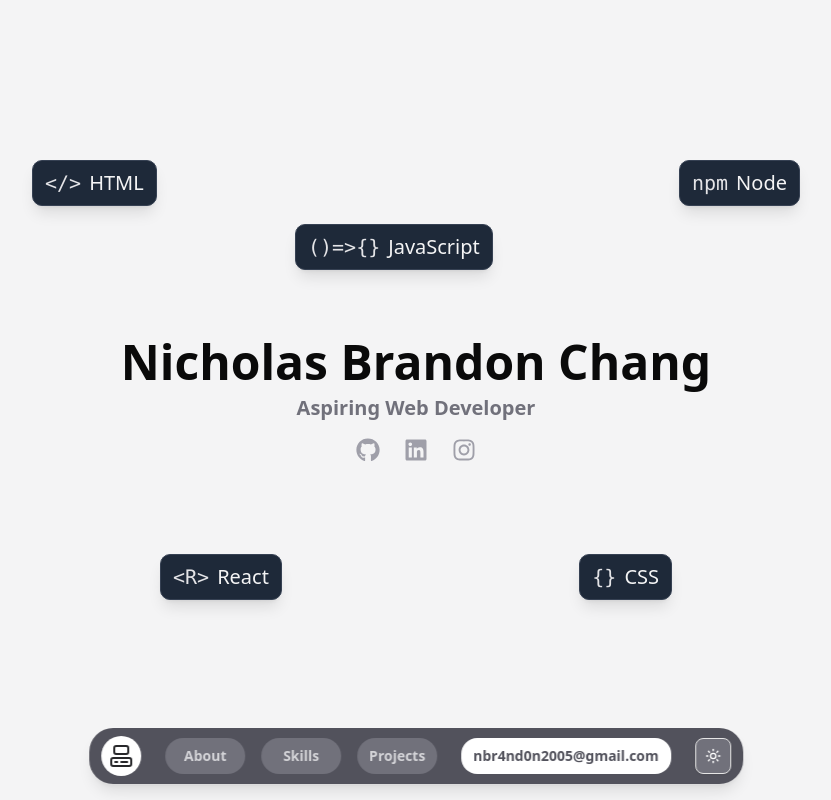
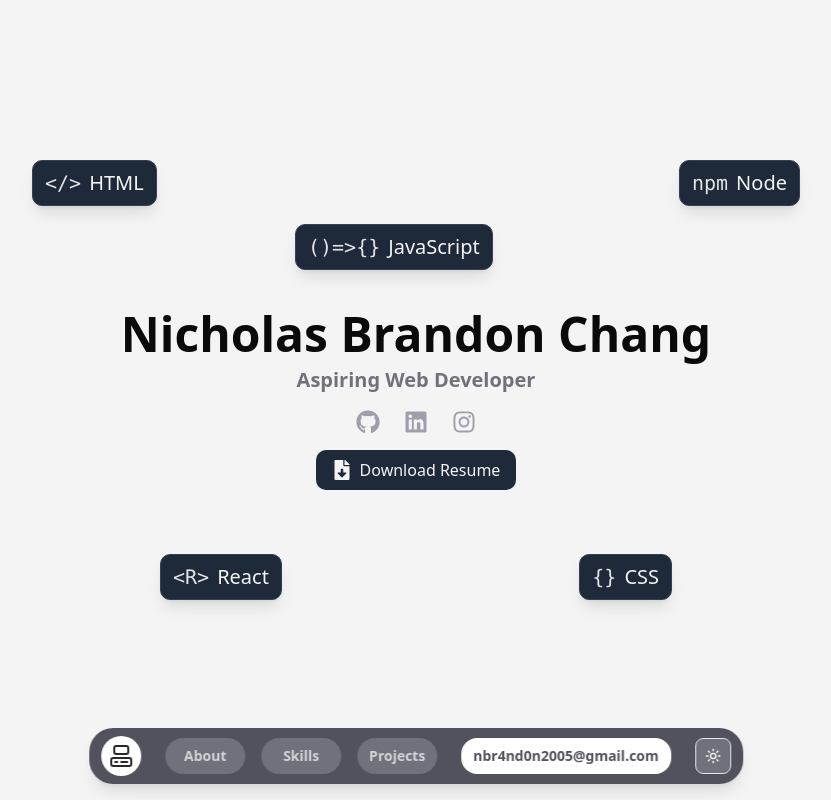
Before and after one commit to Brrendenn/PortofolioWeb, a React (Vite) app: page / in a window 1280 px wide. Shown: the top 800 px of the page, without its empty margins (224-1055 px from the left). Built offline with nearby package versions, Linux system fonts and the light colour scheme.

Commit message:
Added a downloadable resume button

```diff
--- a/src/components/sections/HeroSection.tsx
+++ b/src/components/sections/HeroSection.tsx
@@ -1,7 +1,12 @@
 import { motion } from "framer-motion";
 import { useInView } from "react-intersection-observer";
 import { useState, useEffect } from "react";
-import { FaGithub, FaInstagram, FaLinkedin } from "react-icons/fa";
+import {
+  FaGithub,
+  FaInstagram,
+  FaLinkedin,
+  FaFileDownload,
+} from "react-icons/fa";
 
 type SyntaxIconProps = {
   icon: string;
@@ -64,31 +69,31 @@ const HeroSection = () => {
     {
       icon: "</>",
       text: "HTML",
-      className: 'flex top-[15%] left-[10%] md:top-[20%] md:left-[20%]',
+      className: "flex top-[15%] left-[10%] md:top-[20%] md:left-[20%]",
       delay: 0.1,
     },
     {
       icon: "{}",
       text: "CSS",
-      className: 'hidden md:flex bottom-[25%] right-[30%]',
+      className: "hidden md:flex bottom-[25%] right-[30%]",
       delay: 0.2,
     },
     {
       icon: "()=>{}",
       text: "JavaScript",
-      className: 'flex top-[30%] right-[10%] md:top-[28%] md:right-[44%]',
+      className: "flex top-[30%] right-[10%] md:top-[28%] md:right-[44%]",
       delay: 0.3,
     },
     {
       icon: "<R>",
       text: "React",
-      className: 'flex bottom-[20%] left-[5%] md:bottom-[25%] md:left-[30%] ',
+      className: "flex bottom-[20%] left-[5%] md:bottom-[25%] md:left-[30%] ",
       delay: 0.4,
     },
     {
       icon: "npm",
       text: "Node",
-      className: 'hidden md:flex top-[20%] right-[20%] ',
+      className: "hidden md:flex top-[20%] right-[20%] ",
       delay: 0.5,
     },
   ];
@@ -118,7 +123,9 @@ const HeroSection = () => {
           ))}
         </div>
         <motion.div variants={itemVariants}>
-          <h1 className="font-bold text-2xl md:text-5xl mb-2 dark:text-white">Nicholas Brandon Chang</h1>
+          <h1 className="font-bold text-2xl md:text-5xl mb-2 dark:text-white">
+            Nicholas Brandon Chang
+          </h1>
         </motion.div>
 
         <motion.p
@@ -129,8 +136,9 @@ const HeroSection = () => {
         </motion.p>
         <motion.div
           variants={itemVariants}
-          className="flex items-center gap-x-6 mt-4"
+          className="flex flex-col items-center gap-4 mt-4"
         >
+          <div className="flex items-center gap-x-6">
             <a
               href="https://github.com/Brrendenn"
               target="_blank"
@@ -158,6 +166,15 @@ const HeroSection = () => {
             >
               <FaInstagram size={24} />
             </a>
+          </div>
+          <a
+            href="/resume/Nicholas_Brandon_Chang-Resume.pdf" // Replace with your resume path
+            download="Nicholas_Brandon_Chang-Resume.pdf"
+            className="flex items-center gap-2 px-4 py-2 bg-gray-800 dark:bg-zinc-200 text-zinc-100 dark:text-zinc-800 rounded-lg hover:bg-zinc-700 dark:hover:bg-zinc-300 transition-colors z-10"
+          >
+            <FaFileDownload size={20} />
+            <span>Download Resume</span>
+          </a>
         </motion.div>
       </motion.div>
     </section>
```
Also changed, not shown: 1 other file (tests, documents, lock files or other folders). Lines whose indentation alone changed are shown as unchanged.
